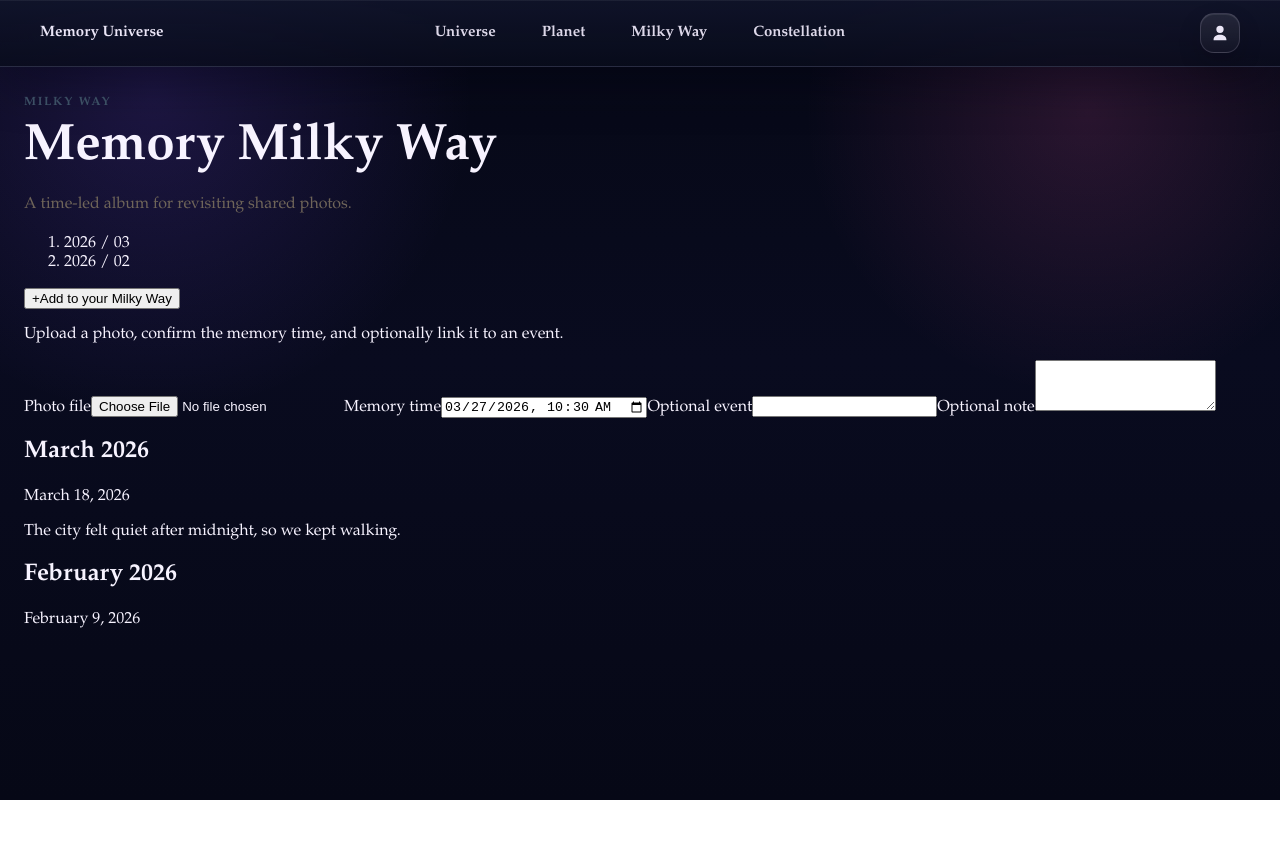
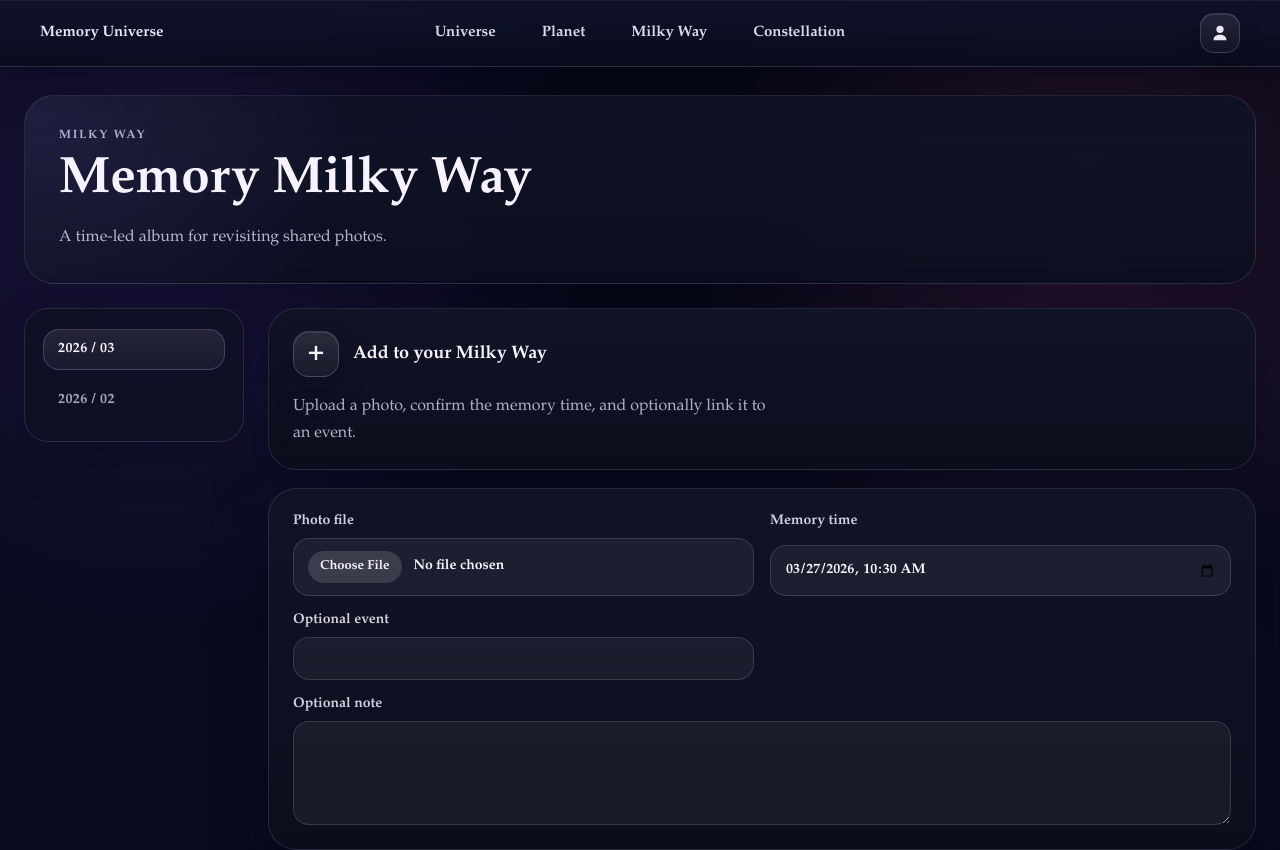
Before and after one commit to Ez-boi123/Memory-Universe, a Next.js app: page /milky-way in a window 1280 px wide. Shown: the top 850 px of the page. Before the commit the page ends 800 px from the top, so only its background shows below. Built offline with nearby package versions, Linux system fonts and the light colour scheme.

Commit message:
feat: style milky way page layout

```diff
--- a/src/components/milky-way/MilkyWayOverview.tsx
+++ b/src/components/milky-way/MilkyWayOverview.tsx
@@ -24,7 +24,14 @@ export function MilkyWayOverview({ model }: MilkyWayOverviewProps) {
         <div className="milky-way-feed-region">
           <MilkyWayUploadTile model={model.uploadTile} />
           <MilkyWayUploadPanel model={model.uploadPanel} />
-          <MilkyWayFeed sections={model.sections} />
+          {model.emptyState ? (
+            <section className="milky-way-empty-state">
+              <h2>{model.emptyState.title}</h2>
+              <p>{model.emptyState.description}</p>
+            </section>
+          ) : (
+            <MilkyWayFeed sections={model.sections} />
+          )}
         </div>
       </div>
     </section>
--- a/src/styles/globals.css
+++ b/src/styles/globals.css
@@ -542,6 +542,317 @@ main {
   gap: 24px;
 }
 
+.milky-way-page {
+  display: grid;
+  gap: 24px;
+}
+
+.milky-way-page-header {
+  padding: 32px 34px;
+  border: 1px solid rgba(232, 223, 241, 0.12);
+  border-radius: 30px;
+  background:
+    radial-gradient(circle at top left, rgba(121, 108, 228, 0.14), transparent 26%),
+    linear-gradient(180deg, rgba(17, 20, 39, 0.94), rgba(12, 15, 31, 0.92));
+  box-shadow: 0 24px 72px rgba(1, 4, 15, 0.28);
+}
+
+.milky-way-page-header .page-eyebrow,
+.milky-way-page-header .page-title,
+.milky-way-page-header .page-description {
+  color: #f7f2ff;
+}
+
+.milky-way-page-header .page-eyebrow {
+  color: rgba(234, 225, 255, 0.74);
+}
+
+.milky-way-page-header .page-description {
+  color: rgba(235, 228, 248, 0.78);
+}
+
+.milky-way-layout {
+  display: grid;
+  grid-template-columns: 220px minmax(0, 1fr);
+  gap: 24px;
+  align-items: start;
+}
+
+.milky-way-sidebar {
+  position: sticky;
+  top: 112px;
+}
+
+.milky-way-timeline-nav {
+  padding: 20px 18px;
+  border: 1px solid rgba(231, 223, 241, 0.12);
+  border-radius: 24px;
+  background: rgba(15, 18, 34, 0.76);
+  box-shadow: 0 16px 48px rgba(1, 4, 15, 0.2);
+  backdrop-filter: blur(18px);
+}
+
+.milky-way-timeline-list {
+  display: grid;
+  gap: 10px;
+  margin: 0;
+  padding: 0;
+  list-style: none;
+}
+
+.milky-way-timeline-link {
+  display: block;
+  padding: 11px 14px;
+  border: 1px solid transparent;
+  border-radius: 16px;
+  color: rgba(231, 224, 244, 0.72);
+  font-size: 14px;
+  font-weight: 600;
+  letter-spacing: 0.03em;
+  transition:
+    border-color 180ms ease,
+    background-color 180ms ease,
+    color 180ms ease;
+}
+
+.milky-way-timeline-link.is-active {
+  border-color: rgba(199, 185, 255, 0.24);
+  background: linear-gradient(180deg, rgba(255, 255, 255, 0.09), rgba(255, 255, 255, 0.04));
+  color: #f8f3ff;
+}
+
+.milky-way-feed-region {
+  display: grid;
+  gap: 18px;
+  align-content: start;
+}
+
+.milky-way-upload-tile,
+.milky-way-upload-panel,
+.milky-way-feed,
+.milky-way-empty-state {
+  border: 1px solid rgba(230, 221, 239, 0.12);
+  border-radius: 28px;
+  background:
+    linear-gradient(180deg, rgba(17, 20, 38, 0.94), rgba(11, 14, 29, 0.92)),
+    rgba(14, 16, 32, 0.94);
+  box-shadow: 0 24px 64px rgba(1, 4, 15, 0.24);
+}
+
+.milky-way-upload-tile {
+  display: grid;
+  gap: 16px;
+  padding: 22px 24px;
+}
+
+.milky-way-upload-tile p {
+  margin: 0;
+  max-width: 60ch;
+  color: rgba(233, 226, 247, 0.76);
+  line-height: 1.7;
+}
+
+.milky-way-upload-trigger {
+  display: inline-flex;
+  align-items: center;
+  gap: 14px;
+  width: fit-content;
+  padding: 0;
+  border: 0;
+  background: transparent;
+  color: #f8f4ff;
+  font: inherit;
+  font-size: 18px;
+  font-weight: 700;
+  cursor: pointer;
+}
+
+.milky-way-upload-plus {
+  display: inline-flex;
+  align-items: center;
+  justify-content: center;
+  width: 46px;
+  height: 46px;
+  border: 1px solid rgba(233, 224, 255, 0.18);
+  border-radius: 16px;
+  background: linear-gradient(180deg, rgba(255, 255, 255, 0.11), rgba(255, 255, 255, 0.04));
+  box-shadow:
+    0 14px 30px rgba(4, 7, 18, 0.22),
+    inset 0 1px 0 rgba(255, 255, 255, 0.08);
+  font-size: 28px;
+  line-height: 1;
+}
+
+.milky-way-upload-panel {
+  display: grid;
+  grid-template-columns: repeat(2, minmax(0, 1fr));
+  gap: 16px;
+  padding: 24px;
+}
+
+.milky-way-upload-panel label {
+  display: grid;
+  gap: 8px;
+  color: rgba(239, 233, 248, 0.88);
+  font-size: 14px;
+  font-weight: 600;
+}
+
+.milky-way-upload-panel label:last-child {
+  grid-column: 1 / -1;
+}
+
+.milky-way-upload-panel input,
+.milky-way-upload-panel textarea {
+  width: 100%;
+  padding: 12px 14px;
+  border: 1px solid rgba(222, 213, 240, 0.16);
+  border-radius: 16px;
+  background: rgba(255, 255, 255, 0.05);
+  color: #f8f4ff;
+  font: inherit;
+}
+
+.milky-way-upload-panel input::file-selector-button {
+  margin-right: 12px;
+  padding: 8px 12px;
+  border: 0;
+  border-radius: 999px;
+  background: rgba(245, 239, 255, 0.14);
+  color: #f7f2ff;
+  font: inherit;
+  font-size: 13px;
+  font-weight: 700;
+}
+
+.milky-way-upload-panel textarea {
+  min-height: 104px;
+  resize: vertical;
+}
+
+.milky-way-feed {
+  display: grid;
+  gap: 18px;
+  padding: 22px;
+}
+
+.milky-way-month-section {
+  display: grid;
+  gap: 16px;
+  padding: 18px 20px 20px;
+  border: 1px solid rgba(229, 220, 239, 0.08);
+  border-radius: 24px;
+  background: rgba(255, 255, 255, 0.03);
+}
+
+.milky-way-month-title {
+  margin: 0;
+  color: #f8f3ff;
+  font-size: 26px;
+  line-height: 1.1;
+  letter-spacing: -0.02em;
+}
+
+.milky-way-entry-list {
+  display: grid;
+  gap: 16px;
+}
+
+.milky-way-entry {
+  display: grid;
+  gap: 12px;
+  padding-top: 12px;
+  border-top: 1px solid rgba(227, 219, 239, 0.08);
+}
+
+.milky-way-entry:first-child {
+  padding-top: 0;
+  border-top: 0;
+}
+
+.milky-way-entry-date {
+  margin: 0;
+  color: rgba(229, 222, 242, 0.68);
+  font-size: 13px;
+  font-weight: 700;
+  letter-spacing: 0.12em;
+  text-transform: uppercase;
+}
+
+.milky-way-entry-note {
+  margin: 0;
+  max-width: 58ch;
+  color: rgba(236, 229, 247, 0.8);
+  line-height: 1.7;
+}
+
+.milky-way-photo-grid {
+  display: grid;
+  gap: 12px;
+}
+
+.milky-way-photo-grid.is-single {
+  grid-template-columns: minmax(0, 1fr);
+}
+
+.milky-way-photo-grid.is-multi {
+  grid-template-columns: repeat(3, minmax(0, 1fr));
+}
+
+.milky-way-photo-card {
+  min-height: 176px;
+  border: 1px solid rgba(244, 237, 255, 0.12);
+  border-radius: 22px;
+  box-shadow:
+    inset 0 1px 0 rgba(255, 255, 255, 0.12),
+    0 14px 36px rgba(3, 6, 18, 0.24);
+}
+
+.milky-way-photo-card.is-violet {
+  background:
+    radial-gradient(circle at 24% 28%, rgba(255, 255, 255, 0.78), transparent 10%),
+    linear-gradient(135deg, rgba(134, 93, 255, 0.88), rgba(46, 40, 96, 0.96));
+}
+
+.milky-way-photo-card.is-blue {
+  background:
+    radial-gradient(circle at 72% 22%, rgba(255, 255, 255, 0.74), transparent 12%),
+    linear-gradient(135deg, rgba(88, 143, 255, 0.84), rgba(32, 63, 118, 0.96));
+}
+
+.milky-way-photo-card.is-rose {
+  background:
+    radial-gradient(circle at 34% 24%, rgba(255, 239, 246, 0.82), transparent 12%),
+    linear-gradient(135deg, rgba(232, 121, 170, 0.82), rgba(110, 45, 78, 0.96));
+}
+
+.milky-way-empty-state {
+  display: grid;
+  gap: 12px;
+  padding: 34px 28px;
+  place-items: center;
+  text-align: center;
+}
+
+.milky-way-empty-state h2,
+.milky-way-empty-state p {
+  margin: 0;
+}
+
+.milky-way-empty-state h2 {
+  max-width: 16ch;
+  color: #f8f3ff;
+  font-size: clamp(28px, 4vw, 42px);
+  line-height: 1.08;
+}
+
+.milky-way-empty-state p {
+  max-width: 48ch;
+  color: rgba(234, 227, 246, 0.78);
+  font-size: 16px;
+  line-height: 1.8;
+}
+
 @media (max-width: 760px) {
   .module-page-layout {
     gap: 18px;
@@ -559,6 +870,42 @@ main {
 
   .placeholder-page-card {
     padding: 24px;
+  }
+
+  .milky-way-layout {
+    grid-template-columns: 1fr;
+  }
+
+  .milky-way-sidebar {
+    position: static;
+  }
+
+  .milky-way-page-header,
+  .milky-way-upload-tile,
+  .milky-way-upload-panel,
+  .milky-way-feed,
+  .milky-way-empty-state {
+    padding: 22px;
+  }
+
+  .milky-way-timeline-list {
+    grid-template-columns: repeat(auto-fit, minmax(120px, 1fr));
+  }
+
+  .milky-way-upload-panel {
+    grid-template-columns: 1fr;
+  }
+
+  .milky-way-upload-panel label:last-child {
+    grid-column: auto;
+  }
+
+  .milky-way-month-section {
+    padding: 18px;
+  }
+
+  .milky-way-photo-grid.is-multi {
+    grid-template-columns: 1fr;
   }
 }
 
```
Also changed, not shown: 1 other file (tests, documents, lock files or other folders).
